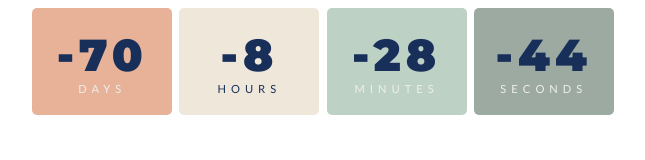
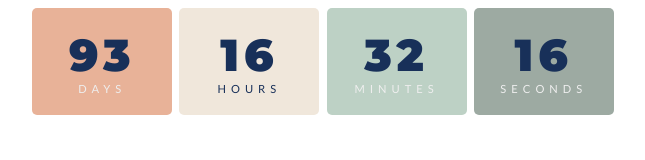
Before and after one commit to boredstudent1013/widget_notion, a plain HTML site: page countdown.html in a window 1280 px wide. Shown: the whole page, without its empty margins (317-962 px from the left). Drawn offline with Linux system fonts and the light colour scheme.

Commit message:
Update countdown.html

```diff
--- a/countdown.html
+++ b/countdown.html
@@ -103,7 +103,7 @@ body{
 </body>
 <script>
     const year = new Date().getFullYear();
-const myDate = new Date('June 16, 2021 00:00:00');
+const myDate = new Date('November 26, 2021 00:00:00');
 console.log(myDate);
 
 // countdown
```
